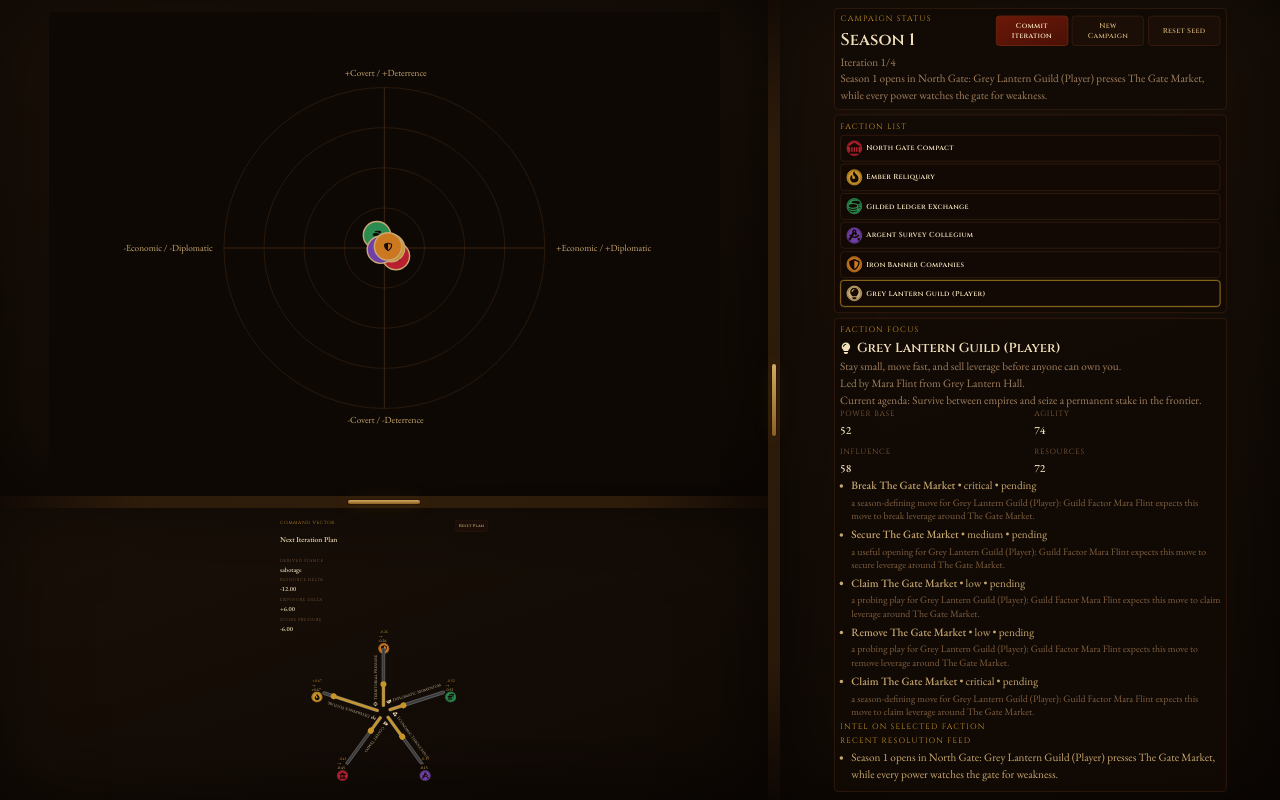
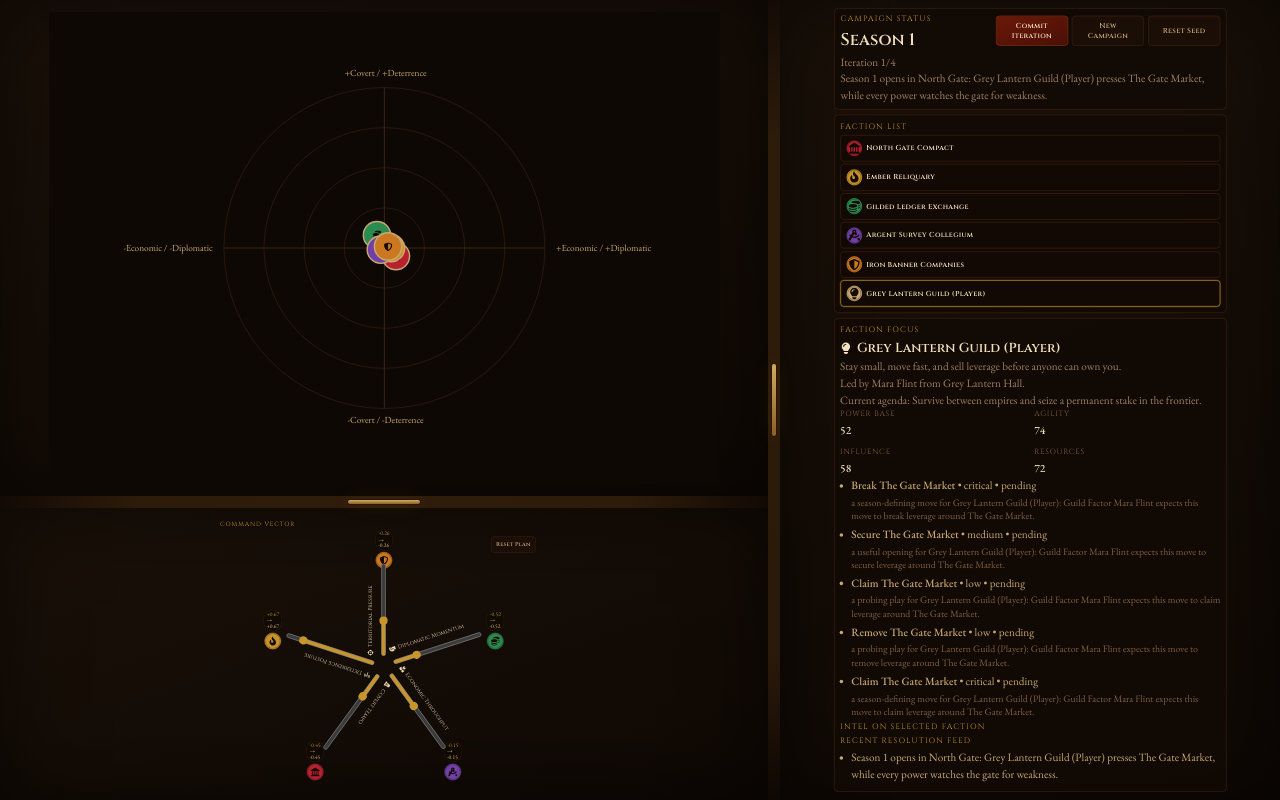
Before and after one commit to acrm/AdvProto_Fractions, a React (Vite) app: page / in a window 1280 px wide. Built offline with nearby package versions, Linux system fonts and the light colour scheme.

Commit message:
2026w10-0.27: simplify command vector layout and separate star endpoints

```diff
--- a/package.json
+++ b/package.json
@@ -1,7 +1,7 @@
 {
   "name": "advproto-fractions",
   "private": true,
-  "version": "2026w10-0.26",
+  "version": "2026w10-0.27",
   "type": "module",
   "scripts": {
     "dev": "vite",
--- a/src/App.css
+++ b/src/App.css
@@ -106,7 +106,7 @@
 
 .game-planning-panel-content {
   display: grid;
-  gap: 0.4rem;
+  gap: 0;
 }
 
 .game-side-panel-content {
@@ -249,14 +249,6 @@
   font-family: 'Cinzel', Georgia, serif;
 }
 
-.section-heading-row {
-  display: flex;
-  justify-content: space-between;
-  align-items: start;
-  gap: 0.45rem;
-  margin-bottom: 0.35rem;
-}
-
 .control-actions-header {
   margin-top: 0.25rem;
 }
@@ -275,18 +267,8 @@
 .vector-section-layout {
   display: grid;
   grid-template-columns: 1fr;
-  gap: 0.4rem;
-  align-items: start;
-}
-
-.vector-section-summary {
-  display: grid;
-  gap: 0.3rem;
-}
-
-.vector-section-summary .forecast-grid {
-  grid-template-columns: 1fr;
-  gap: 0.38rem;
+  gap: 0;
+  align-items: stretch;
 }
 
 .intent-pool-label {
@@ -305,22 +287,35 @@
 
 .intent-star-shell {
   display: grid;
-  gap: 0.3rem;
+  gap: 0.45rem;
+}
+
+.intent-star-header {
+  display: flex;
+  align-items: center;
+  justify-content: flex-start;
 }
 
 .intent-star-board {
   position: relative;
-  width: min(100%, 400px);
-  height: 380px;
-  min-height: 380px;
+  width: min(100%, 560px);
+  height: 460px;
+  min-height: 460px;
   margin: 0 auto;
+}
+
+.intent-reset-button {
+  position: absolute;
+  top: 0.2rem;
+  right: 0.2rem;
+  z-index: 8;
 }
 
 .intent-ray {
   position: absolute;
   left: 50%;
-  top: 50%;
-  width: 186px;
+  top: calc(50% + 10px);
+  width: 220px;
   height: 0;
   transform: rotate(var(--ray-angle));
   transform-origin: 0 0;
@@ -328,8 +323,8 @@
 
 .intent-ray-label {
   position: absolute;
-  left: 14px;
-  top: -26px;
+  left: 18px;
+  top: -30px;
   display: inline-flex;
   align-items: center;
   gap: 0.25rem;
@@ -344,14 +339,14 @@
 
 .intent-ray-track {
   position: absolute;
-  left: 12px;
+  left: 18px;
   top: -10px;
-  width: 150px;
+  width: 170px;
   z-index: 5;
 }
 
 .intent-ray-slider {
-  width: 150px;
+  width: 170px;
   margin: 0;
   accent-color: #c8952a;
   position: relative;
@@ -360,13 +355,23 @@
 
 .intent-ray-end {
   position: absolute;
-  left: 176px;
+  left: 214px;
   top: 0;
   transform: translate(-50%, -50%) rotate(calc(-1 * var(--ray-angle)));
   display: grid;
   justify-items: center;
-  gap: 0.08rem;
+  gap: 0.24rem;
   z-index: 3;
+}
+
+.intent-ray-stats {
+  display: grid;
+  justify-items: center;
+  gap: 0.1rem;
+  padding: 0.14rem 0.28rem;
+  border-radius: 999px;
+  background: rgba(16, 10, 4, 0.82);
+  box-shadow: 0 0 0 1px rgba(61, 32, 16, 0.75);
 }
 
 .intent-ray-value,
@@ -433,7 +438,8 @@ button.faction-token-dot .faction-token-icon {
 }
 
 button.faction-token-assigned {
-  width: 1.7rem;
+  width: 1.9rem;
+  height: 1.9rem;
   margin: 0 auto;
 }
 
@@ -693,10 +699,6 @@ button:disabled {
     grid-template-columns: 1fr;
   }
 
-  .vector-section-summary .forecast-grid {
-    grid-template-columns: repeat(2, minmax(0, 1fr));
-  }
-
   .fit-scale-panel {
     place-items: stretch;
   }
@@ -715,29 +717,36 @@ button:disabled {
   }
 
   .intent-star-board {
-    width: min(100%, 320px);
-    height: 312px;
+    width: min(100%, 360px);
+    height: 360px;
   }
 
   .intent-ray {
-    width: 154px;
+    top: calc(50% + 8px);
+    width: 172px;
   }
 
   .intent-ray-label {
-    top: -24px;
+    top: -22px;
+    left: 14px;
     font-size: 0.6rem;
   }
 
   .intent-ray-track {
-    width: 124px;
+    left: 14px;
+    width: 134px;
   }
 
   .intent-ray-slider {
-    width: 124px;
+    width: 134px;
   }
 
   .intent-ray-end {
-    left: 148px;
+    left: 168px;
+  }
+
+  .intent-ray-stats {
+    padding: 0.1rem 0.22rem;
   }
 
   button.faction-token {
--- a/src/presentation/components/CommandPlanningPanel.tsx
+++ b/src/presentation/components/CommandPlanningPanel.tsx
@@ -1,4 +1,4 @@
-import { ActivityVectorName, Faction, PlayerIntent, SessionOutcome, TurnForecast } from '../../domain/gameModel'
+import { ActivityVectorName, Faction, PlayerIntent, TurnForecast } from '../../domain/gameModel'
 import { FitScalePanel } from './FitScalePanel'
 import { VectorStarControls } from './VectorStarControls'
 
@@ -6,7 +6,6 @@ interface CommandPlanningPanelProps {
   factions: Faction[]
   playerIntent: PlayerIntent
   forecast: TurnForecast
-  lastOutcome: SessionOutcome | null
   onSetIntentValue: (vector: ActivityVectorName, value: number) => void
   onSetIntentTarget: (vector: ActivityVectorName, factionId: string) => void
   onResetIntent: () => void
@@ -14,15 +13,10 @@ interface CommandPlanningPanelProps {
 
 const FACTION_PALETTE = ['#b82030', '#c8922a', '#2a8c50', '#7040a8', '#cc7820', '#2870b8', '#a83060']
 
-function formatSigned(value: number): string {
-  return `${value >= 0 ? '+' : ''}${value.toFixed(2)}`
-}
-
 export function CommandPlanningPanel({
   factions,
   playerIntent,
   forecast,
-  lastOutcome,
   onSetIntentValue,
   onSetIntentTarget,
   onResetIntent,
@@ -33,39 +27,8 @@ export function CommandPlanningPanel({
 
   return (
     <section className="game-planning-panel">
-      <FitScalePanel baseWidth={520}>
+      <FitScalePanel baseWidth={600}>
         <div className="game-planning-panel-content vector-section-layout">
-          <div className="vector-section-summary">
-            <div className="section-heading-row">
-              <div>
-                <p className="eyebrow">Command Vector</p>
-                <h3>Next Iteration Plan</h3>
-              </div>
-              <button className="ghost-button" onClick={onResetIntent}>Reset Plan</button>
-            </div>
-
-            <div className="forecast-grid">
-              <div>
-                <span className="hud-label">Derived Stance</span>
-                <strong>{forecast.derivedStrategy}</strong>
-              </div>
-              <div>
-                <span className="hud-label">Resource Delta</span>
-                <strong>{formatSigned(forecast.resourceDelta)}</strong>
-              </div>
-              <div>
-                <span className="hud-label">Exposure Delta</span>
-                <strong>{formatSigned(forecast.exposureDelta)}</strong>
-              </div>
-              <div>
-                <span className="hud-label">Score Pressure</span>
-                <strong>{formatSigned(forecast.scorePressure)}</strong>
-              </div>
-            </div>
-
-            {lastOutcome ? <p className="outcome-line">{lastOutcome.summary}</p> : null}
-          </div>
-
           <VectorStarControls
             factions={factions}
             factionColors={factionColors}
@@ -73,6 +36,7 @@ export function CommandPlanningPanel({
             forecast={forecast}
             onSetIntentValue={onSetIntentValue}
             onSetIntentTarget={onSetIntentTarget}
+            onResetIntent={onResetIntent}
           />
         </div>
       </FitScalePanel>
--- a/src/presentation/components/VectorStarControls.tsx
+++ b/src/presentation/components/VectorStarControls.tsx
@@ -34,6 +34,7 @@ interface VectorStarControlsProps {
   factionColors: Record<string, string>
   onSetIntentValue: (vector: ActivityVectorName, value: number) => void
   onSetIntentTarget: (vector: ActivityVectorName, factionId: string) => void
+  onResetIntent: () => void
 }
 
 function formatSigned(value: number): string {
@@ -47,6 +48,7 @@ export function VectorStarControls({
   factionColors,
   onSetIntentValue,
   onSetIntentTarget,
+  onResetIntent,
 }: VectorStarControlsProps) {
   const nonPlayerFactions = factions.filter((faction) => !faction.isPlayer)
   const assignedIds = new Set(Object.values(playerIntent.targets).filter((target): target is string => Boolean(target)))
@@ -91,7 +93,13 @@ export function VectorStarControls({
 
   return (
     <div className="intent-star-shell">
+      <div className="intent-star-header">
+        <p className="eyebrow">Command Vector</p>
+      </div>
+
       <div className="intent-star-board">
+        <button className="ghost-button intent-reset-button" onClick={onResetIntent}>Reset Plan</button>
+
         {ACTIVITY_VECTORS.map((vector) => {
           const currentValue = playerIntent.adjustments[vector]
           const effectiveValue = forecast.normalizedAdjustments[vector]
@@ -119,8 +127,10 @@ export function VectorStarControls({
               </div>
 
               <div className="intent-ray-end" onDragOver={handleDragOver} onDrop={(event) => handleDrop(event, vector)}>
-                <span className="intent-ray-value">{formatSigned(currentValue)}</span>
-                <span className="intent-ray-effective">→ {formatSigned(effectiveValue)}</span>
+                <div className="intent-ray-stats">
+                  <span className="intent-ray-value">{formatSigned(currentValue)}</span>
+                  <span className="intent-ray-effective">→ {formatSigned(effectiveValue)}</span>
+                </div>
                 {targetFaction ? (
                   <button
                     type="button"
--- a/src/presentation/pages/HomePage.tsx
+++ b/src/presentation/pages/HomePage.tsx
@@ -33,7 +33,6 @@ export function HomePage() {
     selectedFactionId,
     playerIntent,
     forecast,
-    lastOutcome,
     selectFaction,
     setIntentValue,
     setIntentTarget,
@@ -168,7 +167,6 @@ export function HomePage() {
           factions={gameState.factions}
           playerIntent={playerIntent}
           forecast={forecast}
-          lastOutcome={lastOutcome}
           onSetIntentValue={setIntentValue}
           onSetIntentTarget={setIntentTarget}
           onResetIntent={resetIntent}
--- a/version.json
+++ b/version.json
@@ -1,6 +1,6 @@
 {
   "weekCode": "2026w10",
   "minor": 0,
-  "build": 26,
-  "currentVersion": "2026w10-0.26"
+  "build": 27,
+  "currentVersion": "2026w10-0.27"
 }
```
Also changed, not shown: 4 other files (tests, documents, lock files or other folders).
